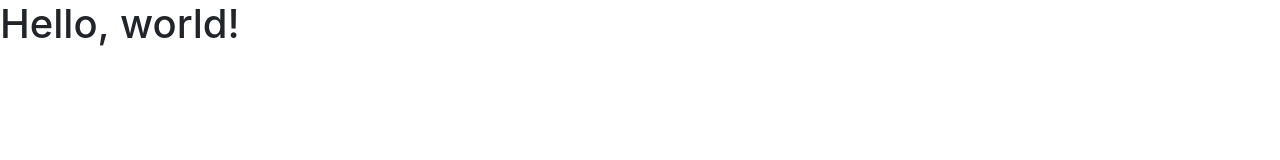
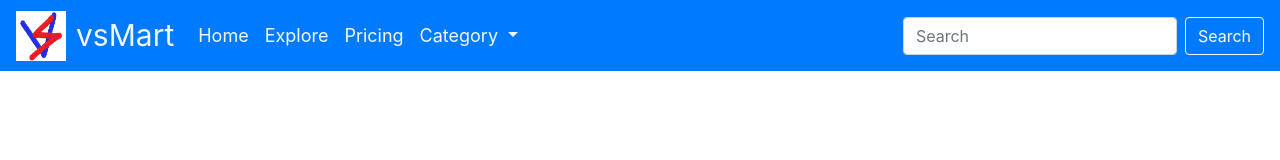
Before and after one commit to Vasu021/vsMart, a plain HTML site: page index.html in a window 1280 px wide. Drawn offline with nearby package versions, Linux system fonts and the light colour scheme.

Commit message:
navbar added

```diff
--- /dev/null
+++ b/css/navbar.css
@@ -0,0 +1,9 @@
+.navbar_title{
+    color: aliceblue;
+    font-size: 30px;
+    margin-left: 10px;
+}
+.nav_items{
+    color: aliceblue;
+    font-size: 18px;
+}
--- a/index.html
+++ b/index.html
@@ -1,22 +1,74 @@
 <!doctype html>
 <html lang="en">
-  <head>
+
+<head>
     <!-- Required meta tags -->
     <meta charset="utf-8">
     <meta name="viewport" content="width=device-width, initial-scale=1, shrink-to-fit=no">
 
     <!-- Bootstrap CSS -->
-    <link rel="stylesheet" href="https://stackpath.bootstrapcdn.com/bootstrap/4.5.2/css/bootstrap.min.css" integrity="sha384-JcKb8q3iqJ61gNV9KGb8thSsNjpSL0n8PARn9HuZOnIxN0hoP+VmmDGMN5t9UJ0Z" crossorigin="anonymous">
+    <link rel="stylesheet" href="https://stackpath.bootstrapcdn.com/bootstrap/4.5.2/css/bootstrap.min.css"
+        integrity="sha384-JcKb8q3iqJ61gNV9KGb8thSsNjpSL0n8PARn9HuZOnIxN0hoP+VmmDGMN5t9UJ0Z" crossorigin="anonymous">
+    <link rel="stylesheet" href="css/navbar.css">
 
-    <title>Hello, world!</title>
-  </head>
-  <body>
-    <h1>Hello, world!</h1>
+    <title>vsMart</title>
+</head>
+
+<body>
+    <!-- Navbar -->
+    <nav class="navbar navbar-expand-lg navbar-primary bg-primary">
+        <img src="icons/vsMart.png" height="50" width="50" alt="">
+        <a class="navbar-brand navbar_title" href="#">vsMart</a>
+        <button class="navbar-toggler" type="button" data-toggle="collapse" data-target="#navbarSupportedContent" aria-controls="navbarSupportedContent" aria-expanded="false" aria-label="Toggle navigation">
+
+          <img class="navbar-toggler-icon" src="icons/menu-icon.png" width="60" height="60" alt="">
+        </button>
+
+        <div class="collapse navbar-collapse" id="navbarSupportedContent">
+          <ul class="navbar-nav mr-auto">
+            <li class="nav-item active">
+              <a class="nav-link nav_items" href="#">Home <span class="sr-only">(current)</span></a>
+            </li>
+            <li class="nav-item">
+                <a class="nav-link nav_items" href="#">Explore</a>
+              </li>
+            <li class="nav-item">
+              <a class="nav-link nav_items" href="#">Pricing</a>
+            </li>
+            <li class="nav-item dropdown">
+              <a class="nav-link dropdown-toggle nav_items" href="#" id="navbarDropdown" role="button" data-toggle="dropdown" aria-haspopup="true" aria-expanded="false">
+                Category
+              </a>
+              <div class="dropdown-menu" aria-labelledby="navbarDropdown">
+                <a class="dropdown-item" href="#">Electronics</a>
+                <a class="dropdown-item" href="#">Clothings</a>
+                <a class="dropdown-item" href="#">Grocery</a>
+
+                <div class="dropdown-divider"></div>
+                <a class="dropdown-item" href="#">Show more...</a>
+              </div>
+            </li>
+
+          </ul>
+          <form class="form-inline my-2 my-lg-0">
+            <input class="form-control mr-sm-2" type="search" placeholder="Search" aria-label="Search">
+            <button class="btn btn-outline-light my-2 my-sm-0" type="submit">Search</button>
+          </form>
+        </div>
+      </nav>
+
 
     <!-- Optional JavaScript -->
     <!-- jQuery first, then Popper.js, then Bootstrap JS -->
-    <script src="https://code.jquery.com/jquery-3.5.1.slim.min.js" integrity="sha384-DfXdz2htPH0lsSSs5nCTpuj/zy4C+OGpamoFVy38MVBnE+IbbVYUew+OrCXaRkfj" crossorigin="anonymous"></script>
-    <script src="https://cdn.jsdelivr.net/npm/popper.js@1.16.1/dist/umd/popper.min.js" integrity="sha384-9/reFTGAW83EW2RDu2S0VKaIzap3H66lZH81PoYlFhbGU+6BZp6G7niu735Sk7lN" crossorigin="anonymous"></script>
-    <script src="https://stackpath.bootstrapcdn.com/bootstrap/4.5.2/js/bootstrap.min.js" integrity="sha384-B4gt1jrGC7Jh4AgTPSdUtOBvfO8shuf57BaghqFfPlYxofvL8/KUEfYiJOMMV+rV" crossorigin="anonymous"></script>
-  </body>
+    <script src="https://code.jquery.com/jquery-3.5.1.slim.min.js"
+        integrity="sha384-DfXdz2htPH0lsSSs5nCTpuj/zy4C+OGpamoFVy38MVBnE+IbbVYUew+OrCXaRkfj"
+        crossorigin="anonymous"></script>
+    <script src="https://cdn.jsdelivr.net/npm/popper.js@1.16.1/dist/umd/popper.min.js"
+        integrity="sha384-9/reFTGAW83EW2RDu2S0VKaIzap3H66lZH81PoYlFhbGU+6BZp6G7niu735Sk7lN"
+        crossorigin="anonymous"></script>
+    <script src="https://stackpath.bootstrapcdn.com/bootstrap/4.5.2/js/bootstrap.min.js"
+        integrity="sha384-B4gt1jrGC7Jh4AgTPSdUtOBvfO8shuf57BaghqFfPlYxofvL8/KUEfYiJOMMV+rV"
+        crossorigin="anonymous"></script>
+</body>
+
 </html>
```
Also changed, not shown: icons/menu-icon.png (added), icons/vsMart.png (added), icons/vsMart2.png (added).
